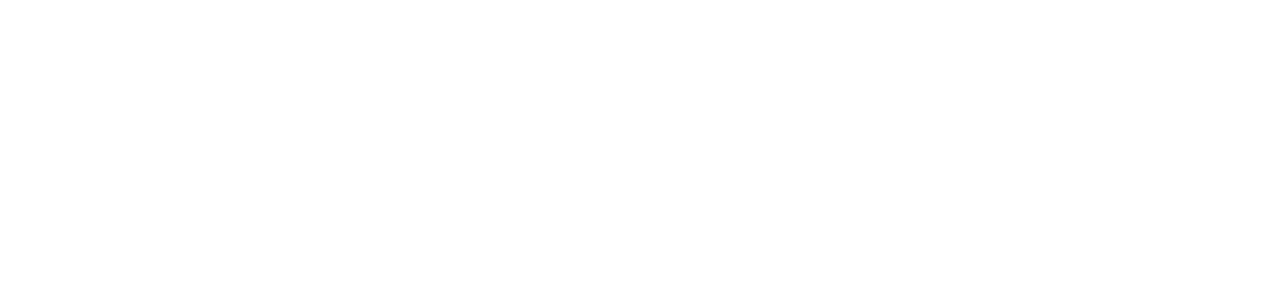
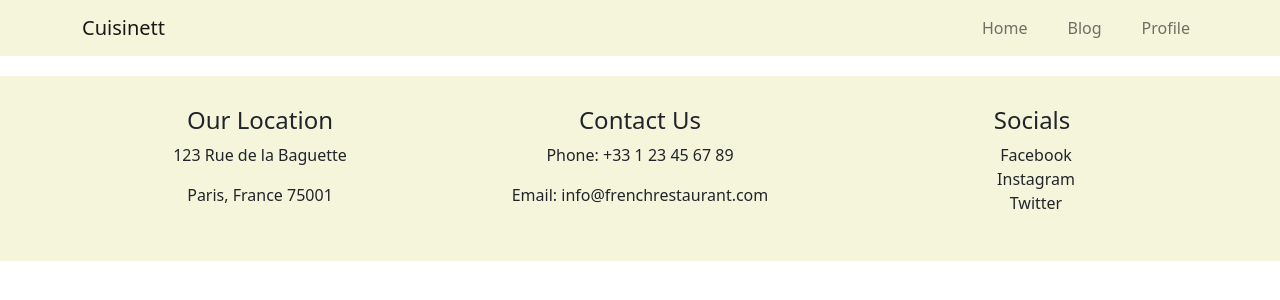
Before and after one commit to jarinsubahkhan/the-chef-hunter-project, a React app: page / in a window 1280 px wide. Shown: the top 300 px of the page. Built offline with nearby package versions, Linux system fonts and the light colour scheme; the HTML template or start-up script is replaced by a standard one.

Commit message:
shared commit

```diff
--- a/src/layouts/MainLayout.jsx
+++ b/src/layouts/MainLayout.jsx
@@ -1,9 +1,13 @@
 import React from 'react';
+import Footer from '../pages/Shared/Footer/Footer';
+import Header from '../pages/Shared/Header/Header';
 
 const MainLayout = () => {
     return (
         <div>
+        <Header></Header>
 
+         <Footer></Footer>
         </div>
     );
 };
--- /dev/null
+++ b/src/pages/Shared/Footer/Footer.css
@@ -0,0 +1,10 @@
+.footer-bg{
+background-color: beige;
+ padding: 30px;
+ margin-bottom: 20px;
+ margin-top: 20px;
+ text-align: center;
+}
+.footer-ul{
+list-style: none;
+}
--- /dev/null
+++ b/src/pages/Shared/Footer/Footer.jsx
@@ -0,0 +1,41 @@
+import React from 'react';
+import { Col, Container, Row } from 'react-bootstrap';
+import './Footer.css';
+
+
+const Footer = () => {
+    return (
+        <footer className='footer-bg'>
+        <Container>
+          <Row>
+            <Col xs={12} md={4}>
+              <div className="location">
+                <h4>Our Location</h4>
+                <p>123 Rue de la Baguette</p>
+                <p>Paris, France 75001</p>
+              </div>
+            </Col>
+            <Col xs={12} md={4}>
+              <div className="contact">
+                <h4>Contact Us</h4>
+                <p>Phone: +33 1 23 45 67 89</p>
+                <p>Email: info@frenchrestaurant.com</p>
+              </div>
+            </Col>
+            <Col xs={12} md={4}>
+              <div className="socials">
+                <h4 className='ms-4'>Socials</h4>
+                <ul className='footer-ul'>
+                  <li><i className="fab fa-facebook"></i>Facebook</li>
+                  <li><i className="fab fa-instagram"></i>Instagram</li>
+                  <li><i className="fab fa-twitter"></i>Twitter</li>
+                </ul>
+              </div>
+            </Col>
+          </Row>
+        </Container>
+      </footer>
+    );
+};
+
+export default Footer;
--- /dev/null
+++ b/src/pages/Shared/Header/Header.css
@@ -0,0 +1,3 @@
+.navbar-bg{
+    background-color: beige;
+}
--- /dev/null
+++ b/src/pages/Shared/Header/Header.jsx
@@ -0,0 +1,23 @@
+import React from 'react';
+import { Container, Nav, Navbar } from 'react-bootstrap';
+import './Header.css';
+
+
+const Header = () => {
+    return (
+        <>
+      <Navbar className='navbar-bg'>
+        <Container>
+          <Navbar.Brand href="#home">Cuisinett</Navbar.Brand>
+          <Nav className="ms-auto gap-4 text-black">
+            <Nav.Link href="#home">Home</Nav.Link>
+            <Nav.Link href="#blog">Blog</Nav.Link>
+            <Nav.Link href="#profile">Profile</Nav.Link>
+          </Nav>
+        </Container>
+      </Navbar>
+    </>
+    );
+};
+
+export default Header;
```
